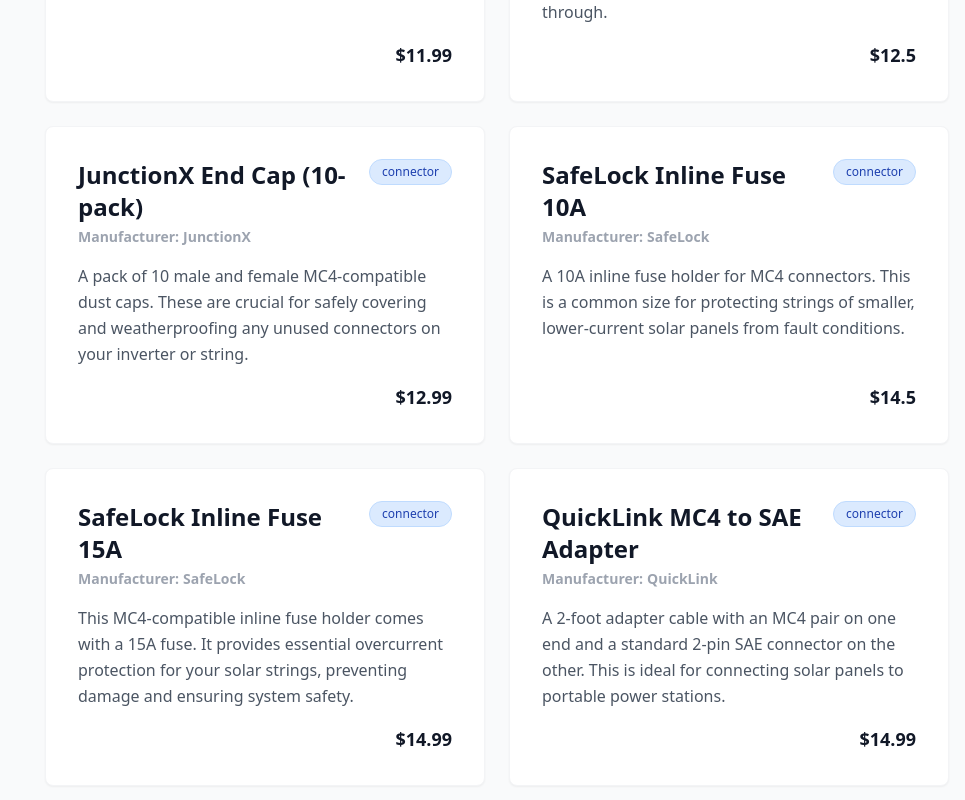
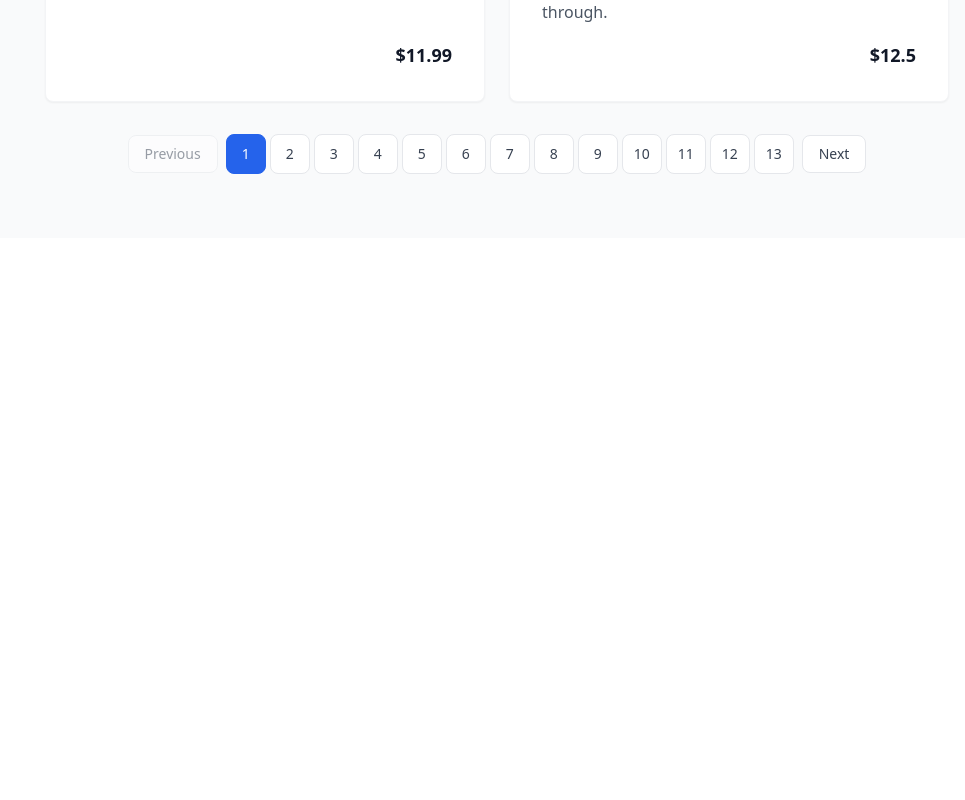
Before and after one commit to agatamaciejczyk/sun-store-recruitment-task, a Vue app: page / in a window 1280 px wide. Shown: the part 2100-2900 px from the top of the page, without its empty margins (315-1280 px from the left). After the commit the page ends 2338 px from the top, so only its background shows below. Built offline with nearby package versions, Linux system fonts and the light colour scheme.

Commit message:
feat: add pagination

```diff
--- /dev/null
+++ b/src/components/atoms/BasePagination.vue
@@ -0,0 +1,78 @@
+<script lang="ts" setup>
+interface Props {
+  currentPage: number;
+  totalPages: number;
+}
+
+const props = defineProps<Props>();
+
+const emit = defineEmits<{
+  "page-change": [page: number];
+}>();
+
+const goToPage = (page: number) => {
+  if (page >= 1 && page <= props.totalPages) {
+    emit("page-change", page);
+  }
+};
+</script>
+
+<template>
+  <div v-if="totalPages > 1" class="base-pagination">
+    <button
+      @click="goToPage(currentPage - 1)"
+      :disabled="currentPage === 1"
+      class="base-pagination-button"
+    >
+      Previous
+    </button>
+
+    <div class="flex gap-1">
+      <button
+        v-for="page in totalPages"
+        :key="page"
+        @click="goToPage(page)"
+        :class="[
+          'base-pagination-page',
+          currentPage === page ? 'base-pagination-page-active' : '',
+        ]"
+      >
+        {{ page }}
+      </button>
+    </div>
+
+    <button
+      @click="goToPage(currentPage + 1)"
+      :disabled="currentPage === totalPages"
+      class="base-pagination-button"
+    >
+      Next
+    </button>
+  </div>
+</template>
+
+<style scoped>
+.base-pagination {
+  @apply flex items-center justify-center gap-2 mt-8;
+}
+
+.base-pagination-button {
+  @apply px-4 py-2 rounded-lg text-sm font-medium transition-all duration-200;
+  @apply bg-white text-gray-700 border border-gray-200;
+  @apply hover:bg-gray-50 hover:border-gray-300;
+  @apply focus:outline-none focus:ring-2 focus:ring-blue-500 focus:ring-offset-2;
+  @apply disabled:opacity-50 disabled:cursor-not-allowed disabled:hover:bg-white;
+}
+
+.base-pagination-page {
+  @apply w-10 h-10 rounded-lg text-sm font-medium transition-all duration-200;
+  @apply bg-white text-gray-700 border border-gray-200;
+  @apply hover:bg-gray-50 hover:border-gray-300;
+  @apply focus:outline-none focus:ring-2 focus:ring-blue-500 focus:ring-offset-2;
+}
+
+.base-pagination-page-active {
+  @apply bg-blue-600 text-white border-blue-600;
+  @apply hover:bg-blue-700 hover:border-blue-700;
+}
+</style>
--- a/src/components/templates/ProductsCatalogTemplate.vue
+++ b/src/components/templates/ProductsCatalogTemplate.vue
@@ -8,6 +8,7 @@ import NoResults from "@/components/atoms/NoResults.vue";
 import CategoryFilter from "@/components/atoms/CategoryFilter.vue";
 import ManufacturerFilter from "@/components/atoms/ManufacturerFilter.vue";
 import PriceRangeFilter from "@/components/atoms/PriceRangeFilter.vue";
+import BasePagination from "@/components/atoms/BasePagination.vue";
 
 // interfaces
 import type { Product } from "@/interfaces/Product.ts";
@@ -28,6 +29,8 @@ const priceRange = ref<{
   min: null,
   max: null,
 });
+const currentPage = ref(1);
+const itemsPerPage = 12;
 
 const categories = computed(() => {
   return ["all", ...new Set(props.productsCatalog.map((p) => p.category))].sort(
@@ -53,12 +56,16 @@ const parseQueryParams = () => {
   const priceMax = url.searchParams.get("priceMax")
     ? Number(url.searchParams.get("priceMax"))
     : null;
+  const page = url.searchParams.get("page")
+    ? Number(url.searchParams.get("page"))
+    : 1;
 
   return {
     search,
     category,
     manufacturer,
     priceRange: { min: priceMin, max: priceMax },
+    page,
   };
 };
 
@@ -95,6 +102,12 @@ const updateURL = () => {
     url.searchParams.delete("priceMax");
   }
 
+  if (currentPage.value !== 1) {
+    url.searchParams.set("page", currentPage.value.toString());
+  } else {
+    url.searchParams.delete("page");
+  }
+
   window.history.pushState({}, "", url.toString());
 };
 
@@ -104,6 +117,7 @@ onMounted(() => {
   selectedCategory.value = params.category;
   selectedManufacturer.value = params.manufacturer;
   priceRange.value = params.priceRange;
+  currentPage.value = params.page;
 
   window.addEventListener("popstate", handlePopState);
 });
@@ -118,9 +132,14 @@ const handlePopState = () => {
   selectedCategory.value = params.category;
   selectedManufacturer.value = params.manufacturer;
   priceRange.value = params.priceRange;
+  currentPage.value = params.page;
 };
 
 watch([searchQuery, selectedCategory, selectedManufacturer, priceRange], () => {
+  currentPage.value = 1;
+}, { deep: true });
+
+watch([searchQuery, selectedCategory, selectedManufacturer, priceRange, currentPage], () => {
   updateURL();
 }, { deep: true });
 
@@ -165,6 +184,22 @@ const filteredProducts = computed(() => {
 
   return products;
 });
+
+const totalPages = computed(() => {
+  return Math.ceil(filteredProducts.value.length / itemsPerPage);
+});
+
+const paginatedProducts = computed(() => {
+  const start = (currentPage.value - 1) * itemsPerPage;
+  const end = start + itemsPerPage;
+  return filteredProducts.value.slice(start, end);
+});
+
+const goToPage = (page: number) => {
+  if (page >= 1 && page <= totalPages.value) {
+    currentPage.value = page;
+  }
+};
 </script>
 
 <template>
@@ -201,13 +236,19 @@ const filteredProducts = computed(() => {
             class="products-catalog-grid"
           >
             <ProductCard
-              v-for="(product, index) in filteredProducts"
+              v-for="(product, index) in paginatedProducts"
               :key="`product-card--${index}`"
               :product="product"
             />
           </div>
 
           <NoResults v-else />
+
+          <BasePagination
+            :current-page="currentPage"
+            :total-pages="totalPages"
+            @page-change="goToPage"
+          />
         </div>
       </div>
     </div>
@@ -232,6 +273,6 @@ const filteredProducts = computed(() => {
 }
 
 .products-catalog-grid {
-  @apply grid grid-cols-1 md:grid-cols-2 gap-6;
+  @apply grid grid-cols-1 md:grid-cols-2 gap-6 mb-8;
 }
 </style>
```
